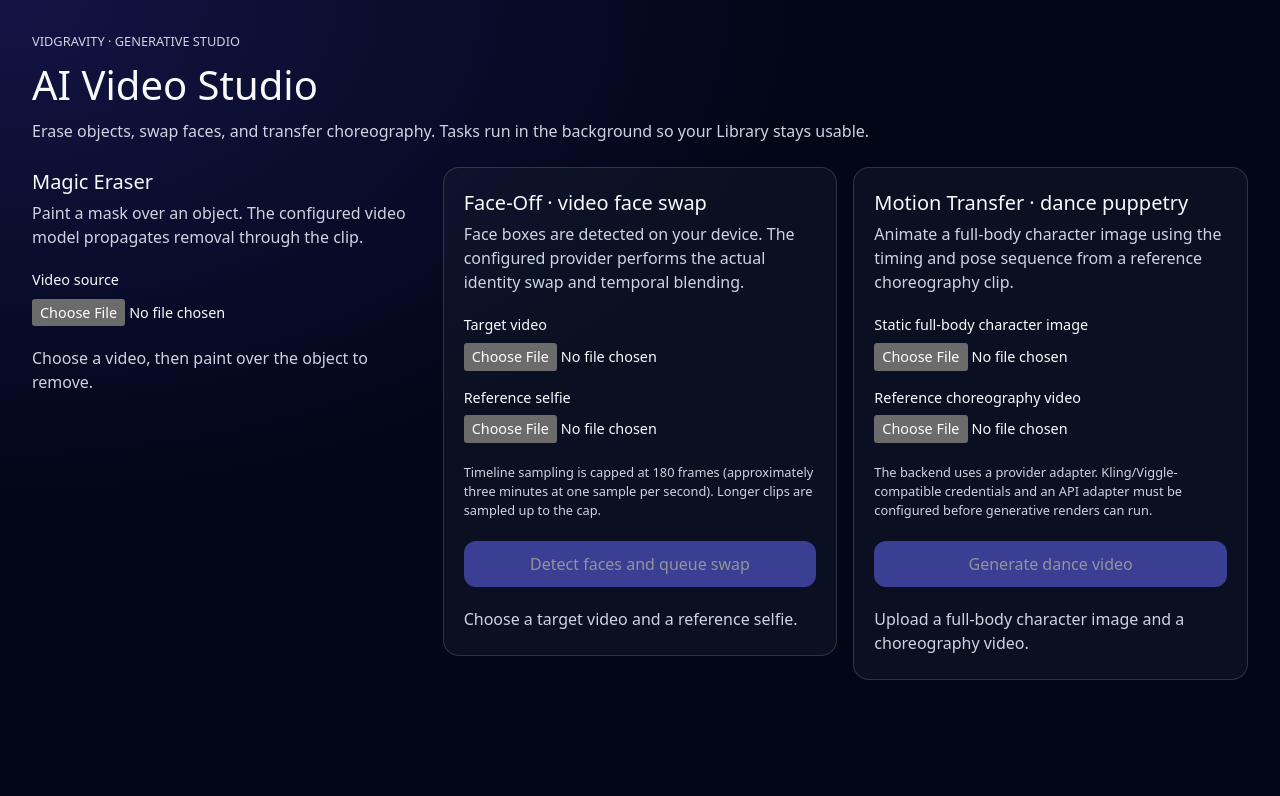
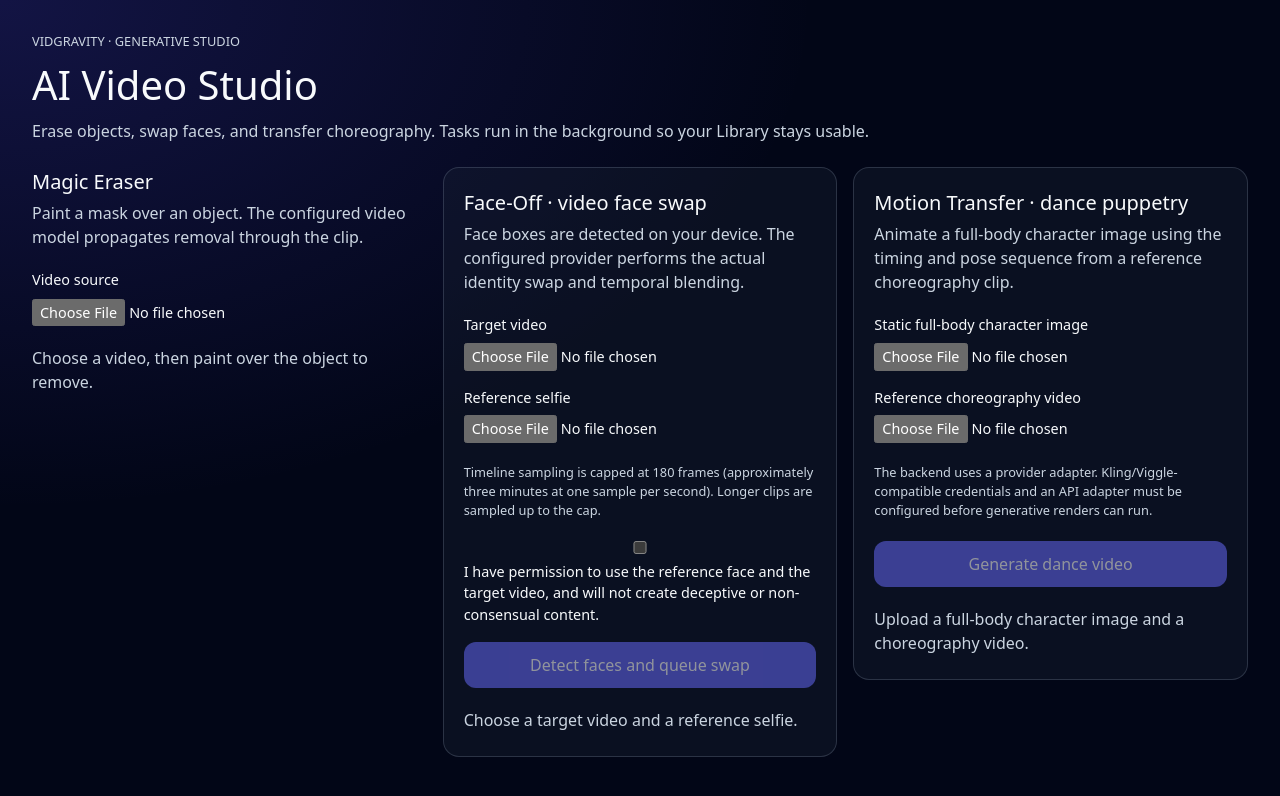
Before and after one commit to revanthbesty/VidGravity, a Next.js app in the folder apps/pwa/: page / in a window 1280 px wide. Shown: the top 796 px of the page. Built offline with nearby package versions, Linux system fonts and the light colour scheme; no server answers.

Commit message:
Require permission confirmation for Face-Off

```diff
--- a/apps/pwa/src/components/studio/FaceSwap.tsx
+++ b/apps/pwa/src/components/studio/FaceSwap.tsx
@@ -7,7 +7,7 @@ interface FaceBox { time: number; x: number; y: number; width: number; height: n
 const MODEL = "https://storage.googleapis.com/mediapipe-models/face_detector/blaze_face_short_range/float16/1/blaze_face_short_range.tflite";
 
 export function FaceSwap({ onTaskStarted }: FaceSwapProps) {
-  const videoRef=useRef<HTMLVideoElement>(null), [video,setVideo]=useState<File|null>(null),[selfie,setSelfie]=useState<File|null>(null),[selfieUrl,setSelfieUrl]=useState(""),[busy,setBusy]=useState(false),[progress,setProgress]=useState(0),[error,setError]=useState(""),[status,setStatus]=useState("Choose a target video and a reference selfie.");
+  const videoRef=useRef<HTMLVideoElement>(null), [video,setVideo]=useState<File|null>(null),[selfie,setSelfie]=useState<File|null>(null),[selfieUrl,setSelfieUrl]=useState(""),[busy,setBusy]=useState(false),[progress,setProgress]=useState(0),[consent,setConsent]=useState(false),[error,setError]=useState(""),[status,setStatus]=useState("Choose a target video and a reference selfie.");
   const detectTimeline = async (file: File): Promise<FaceBox[]> => {
     const url=URL.createObjectURL(file), videoEl=document.createElement("video");videoEl.src=url;videoEl.muted=true;videoEl.playsInline=true;
     try {
@@ -22,11 +22,11 @@ export function FaceSwap({ onTaskStarted }: FaceSwapProps) {
     } finally { URL.revokeObjectURL(url);videoEl.removeAttribute("src");videoEl.load(); }
   };
   const pickSelfie=(file:File|null)=>{if(!file)return;if(!file.type.startsWith("image/")){setError("Choose an image for the reference selfie.");return;}if(file.size>15*1024*1024){setError("Reference image must be 15 MiB or smaller.");return;}if(selfieUrl)URL.revokeObjectURL(selfieUrl);setSelfie(file);setSelfieUrl(URL.createObjectURL(file));setError("");};
-  const submit=async()=>{if(!video||!selfie)return;setBusy(true);setError("");setProgress(0);try{setStatus("Detecting faces locally with MediaPipe…");const timeline=await detectTimeline(video);const data=new FormData();data.append("video",video);data.append("reference",selfie);data.append("timeline",JSON.stringify({boxes:timeline,coordinateSpace:"source-pixels",sampleIntervalSeconds:1}));setStatus(`Detected ${timeline.length} face samples. Queuing the model task…`);await onTaskStarted("/api/ai/faceswap",data,"vidgravity-face-off.mp4");setStatus("Face-Off queued. Progress will appear in AI Studio tasks.");}catch(e){setError(e instanceof Error?e.message:"Could not start Face-Off.");setStatus("Ready when you are.");}finally{setBusy(false);}};
+  const submit=async()=>{if(!video||!selfie)return;if(!consent){setError("Confirm that you have permission to use the reference face and target video.");return;}setBusy(true);setError("");setProgress(0);try{setStatus("Detecting faces locally with MediaPipe…");const timeline=await detectTimeline(video);const data=new FormData();data.append("video",video);data.append("reference",selfie);data.append("consentConfirmed","true");data.append("timeline",JSON.stringify({boxes:timeline,coordinateSpace:"source-pixels",sampleIntervalSeconds:1}));setStatus(`Detected ${timeline.length} face samples. Queuing the model task…`);await onTaskStarted("/api/ai/faceswap",data,"vidgravity-face-off.mp4");setStatus("Face-Off queued. Progress will appear in AI Studio tasks.");}catch(e){setError(e instanceof Error?e.message:"Could not start Face-Off.");setStatus("Ready when you are.");}finally{setBusy(false);}};
   return <section className="vg-ai-upload" aria-labelledby="vg-face-title"><header><h2 id="vg-face-title">Face-Off · video face swap</h2><p>Face boxes are detected on your device. The configured provider performs the actual identity swap and temporal blending.</p></header>
     <label>Target video<input type="file" accept="video/*" onChange={e=>{const f=e.target.files?.[0];if(f&&f.size>200*1024*1024){setError("Target video exceeds 200 MiB.");return;}setVideo(f??null);setError("");}}/></label>
     <label>Reference selfie<input type="file" accept="image/*" onChange={e=>pickSelfie(e.target.files?.[0]??null)}/></label>{selfieUrl&&<img className="vg-ai-preview" src={selfieUrl} alt="Reference selfie preview"/>}
-    <p className="vg-ai-field-note">Timeline sampling is capped at 180 frames (approximately three minutes at one sample per second). Longer clips are sampled up to the cap.</p>
-    <button type="button" disabled={busy||!video||!selfie} onClick={()=>void submit()}>{busy?"Detecting…":"Detect faces and queue swap"}</button>{busy&&<progress max={100} value={progress}/>}<p role="status">{status}</p>{error&&<p role="alert" className="vg-ai-error">{error}</p>}
+    <p className="vg-ai-field-note">Timeline sampling is capped at 180 frames (approximately three minutes at one sample per second). Longer clips are sampled up to the cap.</p><label className="vg-ai-consent"><input type="checkbox" checked={consent} onChange={e=>setConsent(e.target.checked)}/> I have permission to use the reference face and the target video, and will not create deceptive or non-consensual content.</label>
+    <button type="button" disabled={busy||!video||!selfie||!consent} onClick={()=>void submit()}>{busy?"Detecting…":"Detect faces and queue swap"}</button>{busy&&<progress max={100} value={progress}/>}<p role="status">{status}</p>{error&&<p role="alert" className="vg-ai-error">{error}</p>}
   </section>;
 }
```
